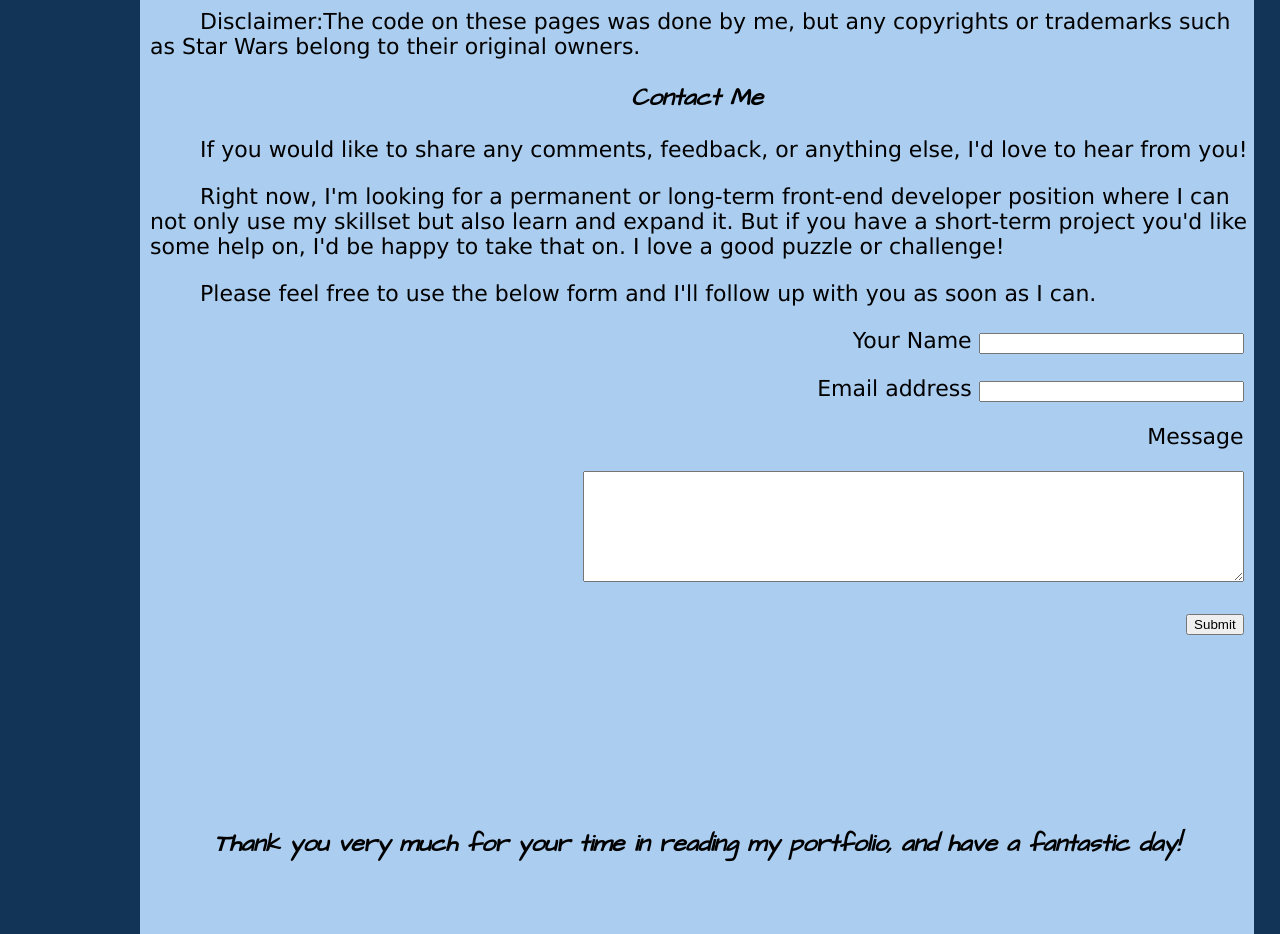
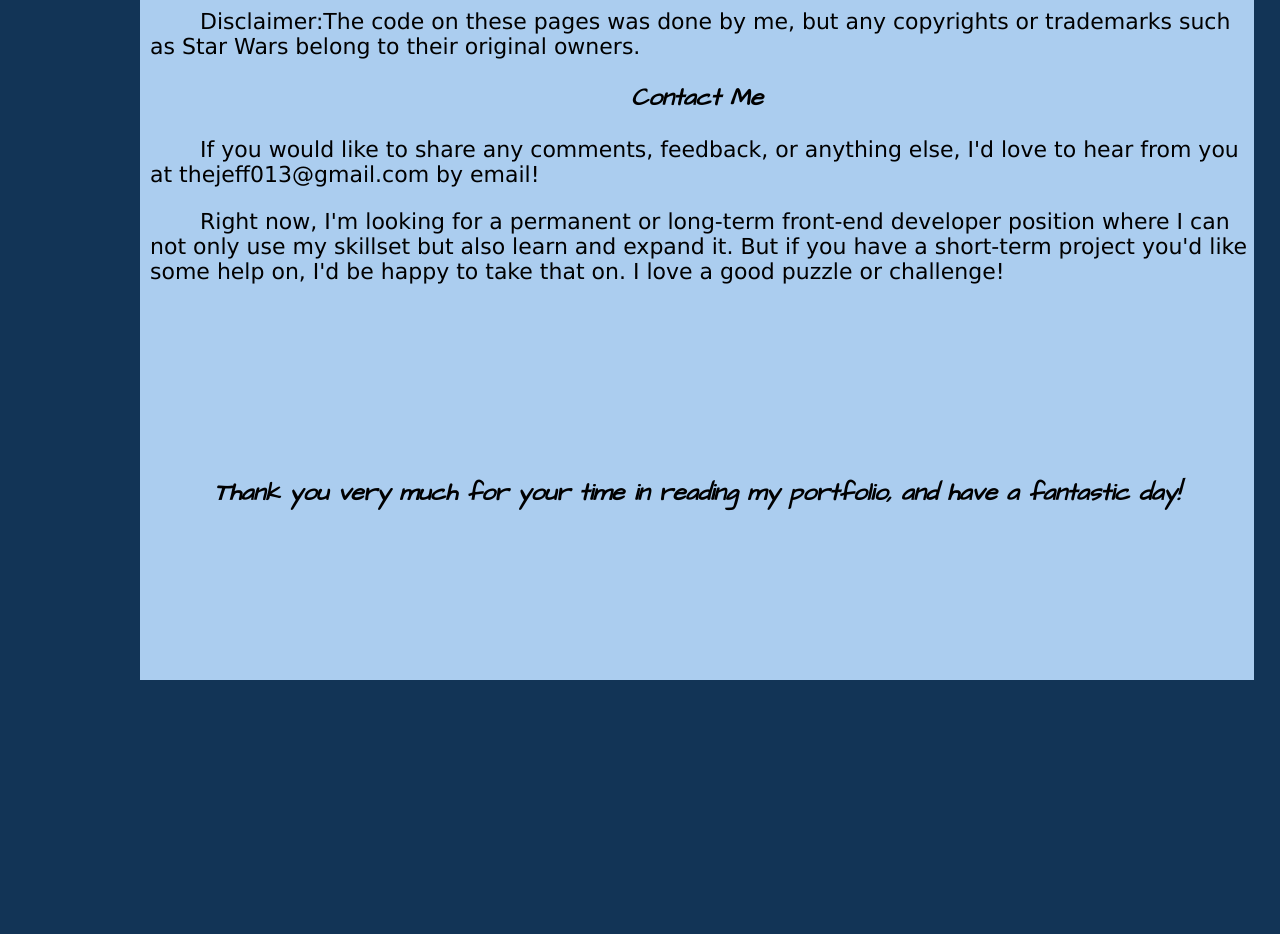
Before and after one commit to webdesignjeff/webdesignjeff, a plain HTML site: page index.html in a window 1280 px wide. Shown: the part 1620-2554 px from the top of the page. After the commit the page ends 2300 px from the top, so only its background shows below. Drawn offline with Linux system fonts and the light colour scheme.

Commit message:
removing email form
email form is not working, will look into replacing.

```diff
--- a/index.html
+++ b/index.html
@@ -66,16 +66,8 @@
         <div class="whitespace">More coming soon!...</div>
         <p class:"disclaimer">Disclaimer:The code on these pages was done by me, but any copyrights or trademarks such as Star Wars belong to their original owners.</p>
         <h2 id="contactMe">Contact Me</h2>
-        <p> If you would like to share any comments, feedback, or anything else, I'd love to hear from you! </p>
+        <p> If you would like to share any comments, feedback, or anything else, I'd love to hear from you at thejeff013@gmail.com by email!</p>
         <p> Right now, I'm looking for a permanent or long-term front-end developer position where I can not only use my skillset but also learn and expand it. But if you have a short-term project you'd like some help on, I'd be happy to take that on. I love a good puzzle or challenge!</p>
-        <p>Please feel free to use the below form and I'll follow up with you as soon as I can.</p>
-        <form action="mailto:jeffwoods13@gmail.com" enctype="text/plain" method="post">
-          <p>Your Name <input name="name" type="text" id="name" size="30"></p>
-          <p>Email address <input name="email" type="text" id="email" size="30"></p>
-          <p>Message</p>
-          <p><textarea name="message" cols="80" rows="7" id="message"></textarea></p>
-          <p><input type="submit" name="Submit" value="Submit"></p>
-        </form>
         <div class="whitespace"></div>
         <h2> Thank you very much for your time in reading my portfolio, and have a fantastic day!</h2>
         <div class="whitespace"></div>
```
